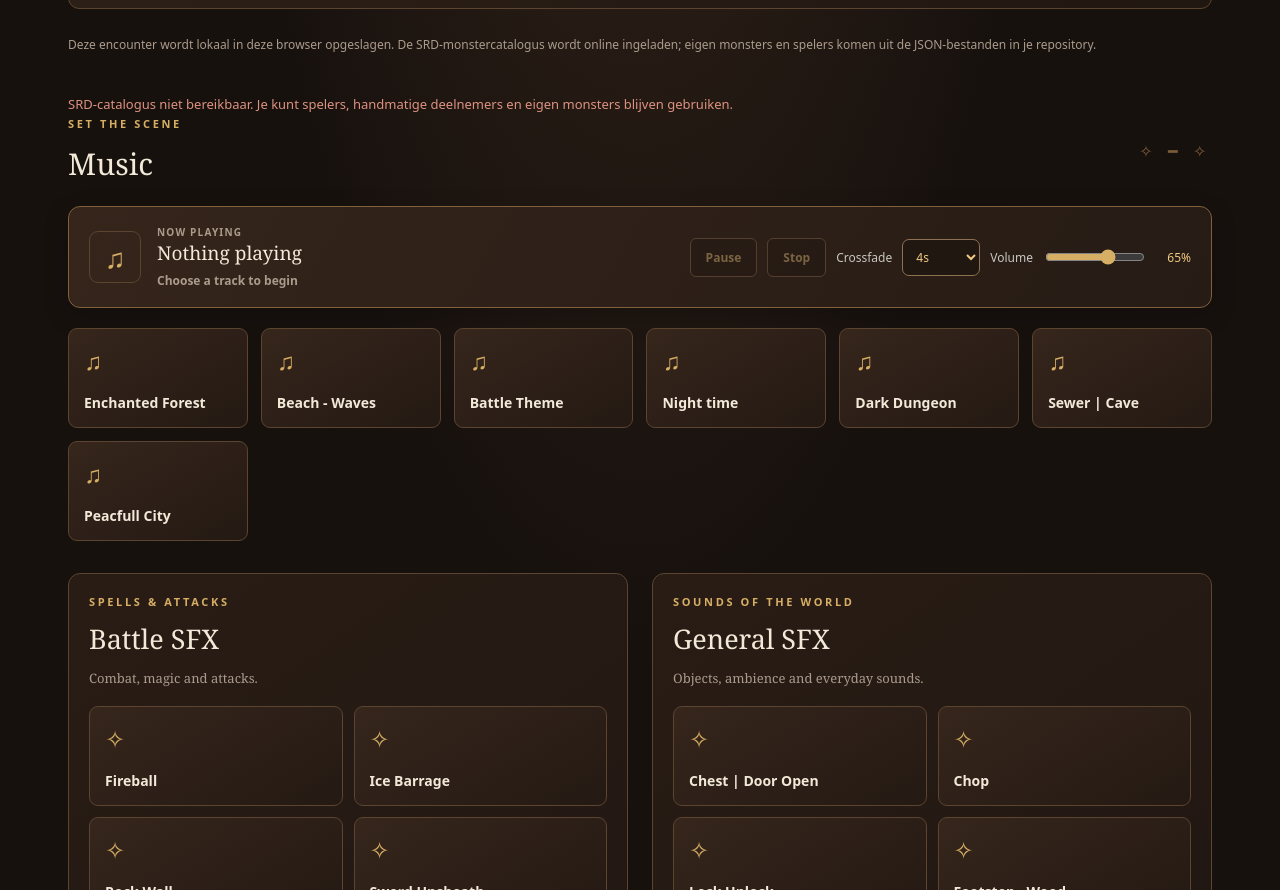
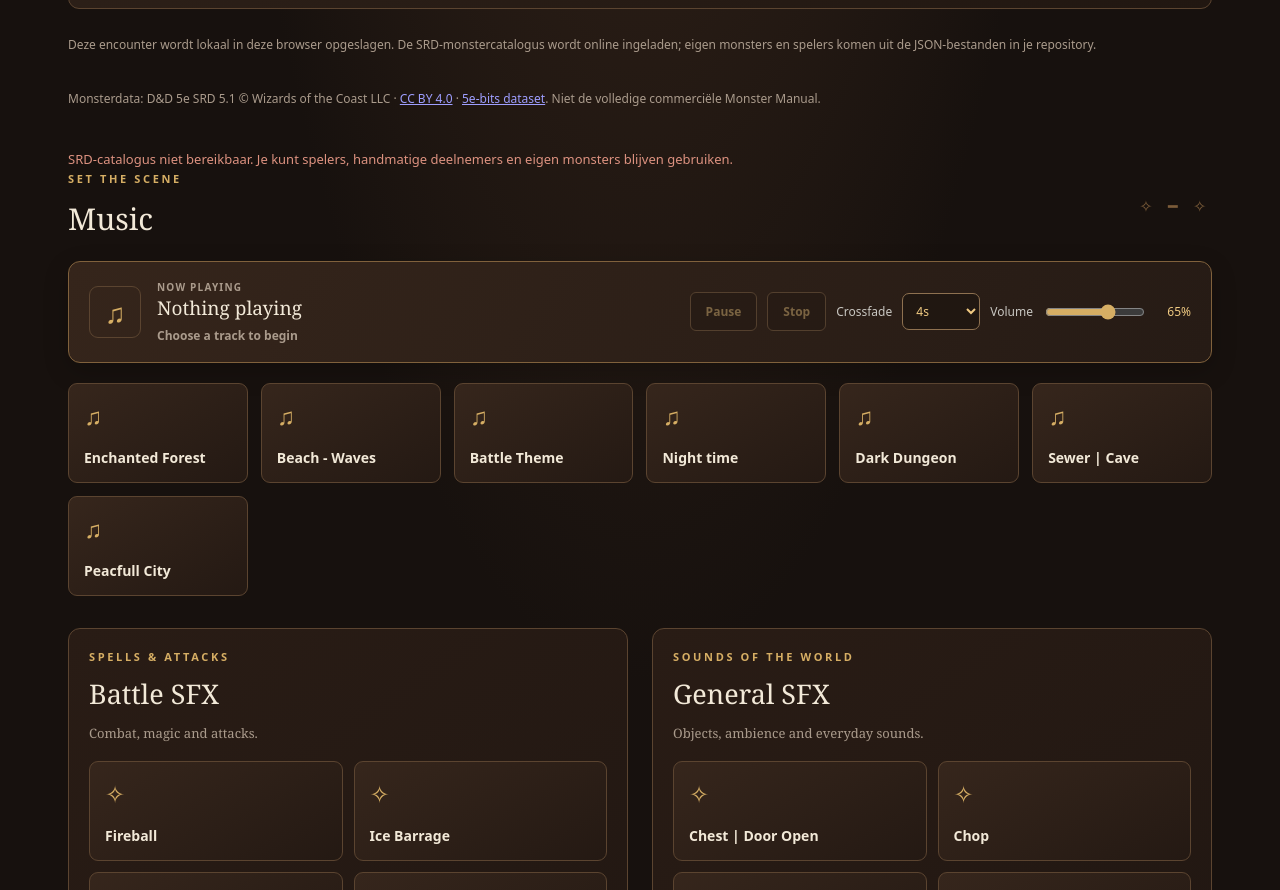
Before and after one commit to CherryCipher/DnDHomepage, a plain HTML site: page index.html in a window 1280 px wide. Shown: the part 981-1871 px from the top of the page. Drawn offline with Linux system fonts and the light colour scheme; no server answers.

Commit message:
Show SRD 5.1 content attribution in encounter interface

```diff
--- a/index.html
+++ b/index.html
@@ -70,6 +70,7 @@
             <div id="encounter-statblocks-grid" class="encounter-statblocks-grid"></div>
           </section>
           <p class="encounter-hint">Deze encounter wordt lokaal in deze browser opgeslagen. De SRD-monstercatalogus wordt online ingeladen; eigen monsters en spelers komen uit de JSON-bestanden in je repository.</p>
+          <p class="encounter-hint">Monsterdata: D&D 5e SRD 5.1 © Wizards of the Coast LLC · <a href="https://creativecommons.org/licenses/by/4.0/" target="_blank" rel="noopener noreferrer">CC BY 4.0</a> · <a href="https://github.com/5e-bits/5e-database" target="_blank" rel="noopener noreferrer">5e-bits dataset</a>. Niet de volledige commerciële Monster Manual.</p>
           <p id="encounter-message" class="message" role="status" aria-live="polite"></p>
         </div>
       </section>
```
